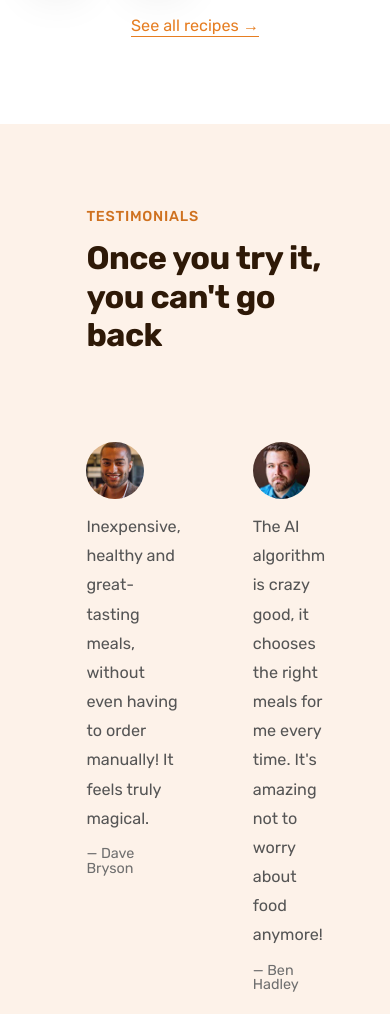
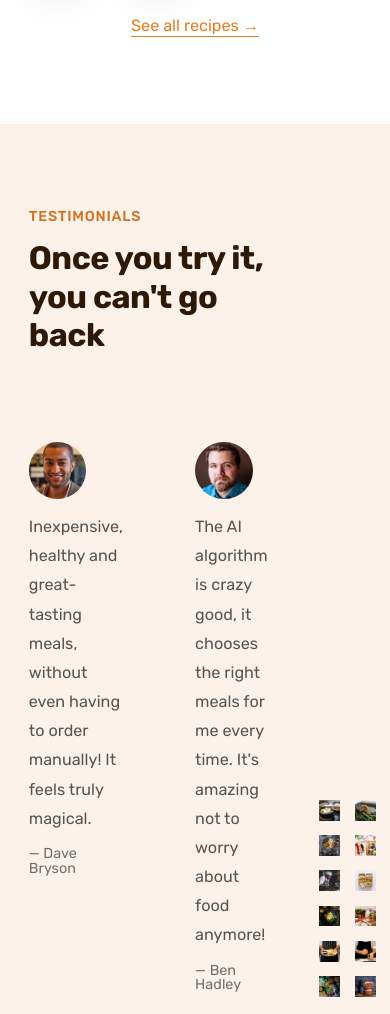
Before and after one commit to himaniEngr/Project01, a plain HTML site: page index.html in a window 390 px wide. Shown: the part 3440-4454 px from the top of the page. Drawn offline with nearby package versions, Linux system fonts and the light colour scheme.

Commit message:
added testimonials container padding

```diff
--- a/css/queries.css
+++ b/css/queries.css
@@ -39,4 +39,7 @@
   .main-nav-list {
     gap: 3.2rem;
   }
+  .testimonials-container {
+    padding: 9.6rem 3.2rem;
+  }
 }
```
